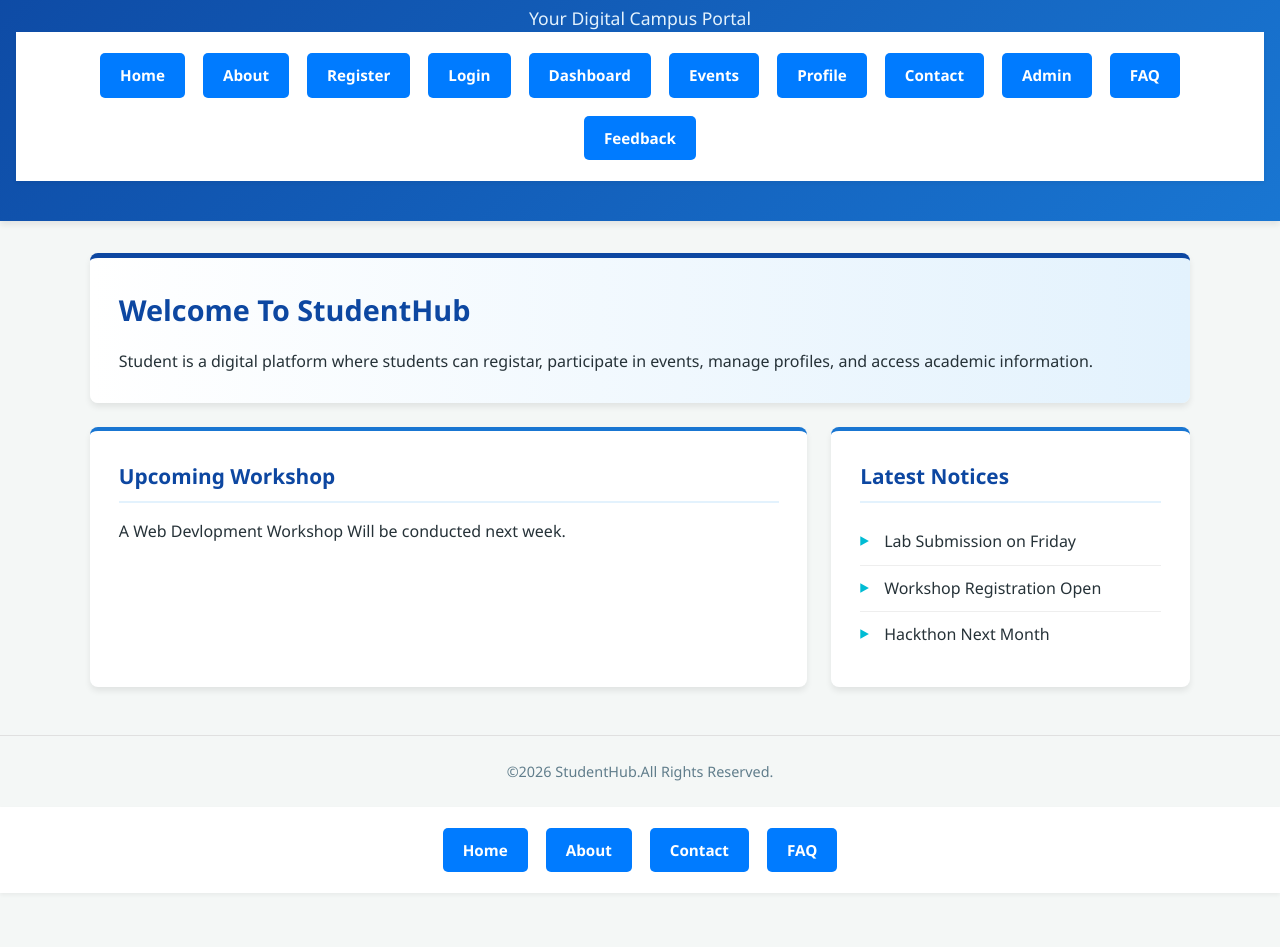
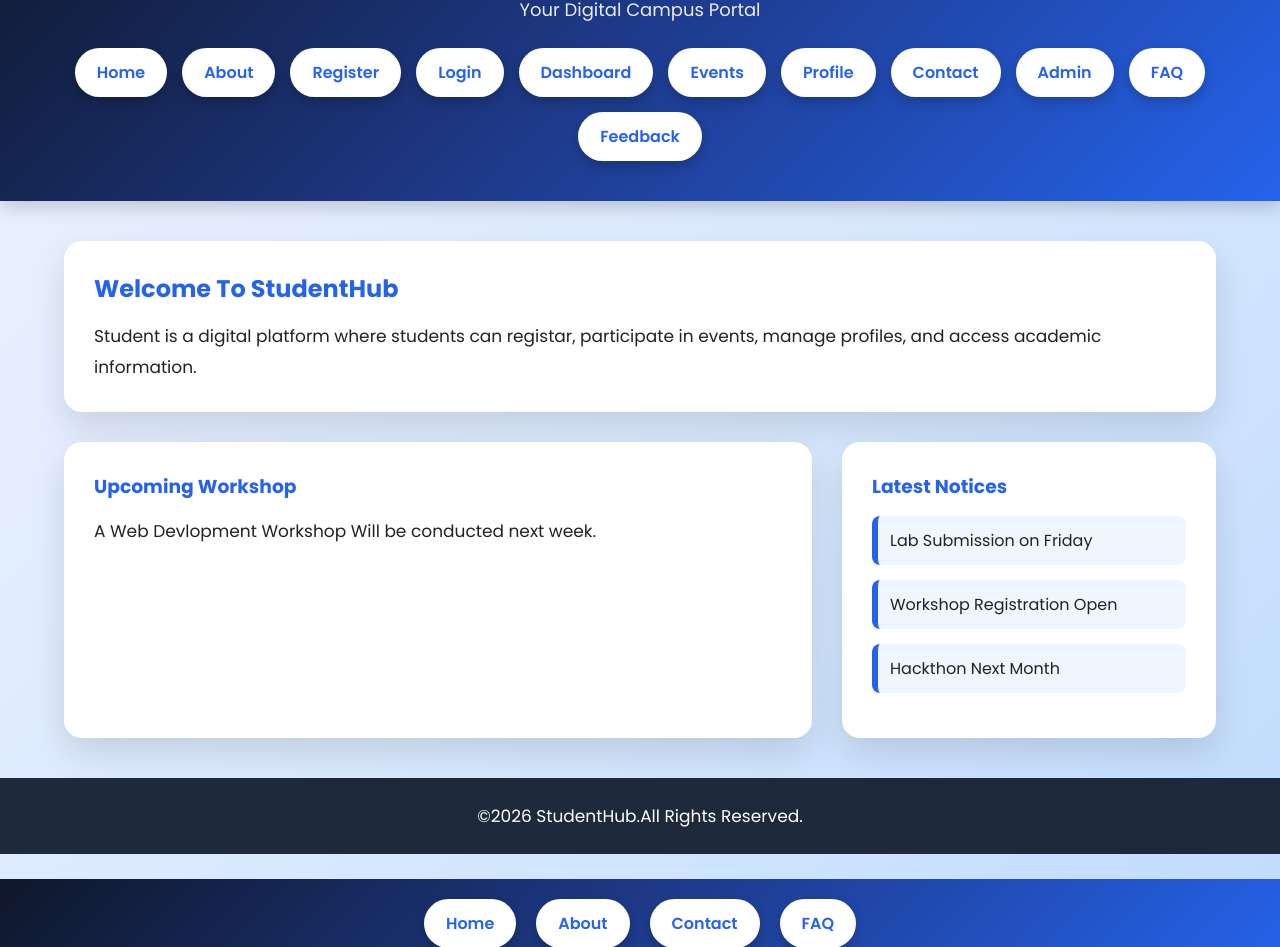
Before and after one commit to 25it048/StudentHub, a plain HTML site: page pages/index.html in a window 1280 px wide. Shown: the part 149-1096 px from the top of the page. Before the commit the page ends 1042 px from the top, so only its background shows below. Drawn offline with Linux system fonts and the light colour scheme.

Commit message:
Practical-3

```diff
--- /dev/null
+++ b/css/login.css
@@ -0,0 +1,72 @@
+@import url('https://fonts.googleapis.com/css2?family=Poppins:wght@300;400;500;600;700&display=swap');
+
+*{
+    margin:0;
+    padding:0;
+    box-sizing:border-box;
+    font-family:Poppins,sans-serif;
+}
+
+body{
+    background:linear-gradient(135deg,#0f172a,#1e3a8a,#2563eb);
+    display:flex;
+    justify-content:center;
+    align-items:center;
+    flex-direction:column;
+    height:100vh;
+}
+
+form{
+    width:350px;
+    background:#fff;
+    padding:35px;
+    border-radius:15px;
+    box-shadow:0 10px 30px rgba(0,0,0,.3);
+}
+
+h1{
+    text-align:center;
+    color:#2563eb;
+    margin-bottom:20px;
+}
+
+label{
+    display:block;
+    margin-bottom:8px;
+    font-weight:bold;
+}
+
+input{
+    width:100%;
+    padding:12px;
+    border:1px solid #ccc;
+    border-radius:8px;
+    margin-bottom:20px;
+}
+
+button{
+    width:100%;
+    padding:12px;
+    background:#2563eb;
+    color:white;
+    border:none;
+    border-radius:8px;
+    cursor:pointer;
+}
+
+button:hover{
+    background:#ebebf0;
+}
+
+.btn{
+    margin-top:20px;
+    padding:12px 25px;
+    background:#2563eb;
+    color:white;
+    text-decoration:none;
+    border-radius:8px;
+}
+
+.btn:hover{
+    background:#2563eb;
+}
--- /dev/null
+++ b/css/style.css
@@ -0,0 +1,228 @@
+/* ==========================
+   Google Font
+========================== */
+@import url('https://fonts.googleapis.com/css2?family=Poppins:wght@300;400;500;600;700&display=swap');
+
+/* ==========================
+   Reset
+========================== */
+
+*{
+    margin:0;
+    padding:0;
+    box-sizing:border-box;
+    font-family:'Poppins',sans-serif;
+}
+.logo{
+    width:180px;
+    transition:.4s;
+    animation:float 3s ease-in-out infinite;
+}
+
+.logo:hover{
+    transform:scale(1.1);
+    filter:drop-shadow(0 0 15px white);
+}
+body{
+    background:linear-gradient(135deg,#eef2ff,#dbeafe,#bfdbfe);
+    color:#222;
+    min-height:100vh;
+}
+
+/* ==========================
+   Header
+========================== */
+
+header{
+    background:linear-gradient(135deg,#0f172a,#1e3a8a,#2563eb);
+    color:white;
+    text-align:center;
+    padding:40px 20px;
+    box-shadow:0 5px 20px rgba(0,0,0,.2);
+}
+
+header h1{
+    font-size:42px;
+    margin-bottom:10px;
+    letter-spacing:2px;
+}
+
+header p{
+    font-size:18px;
+    opacity:.9;
+}
+
+/* ==========================
+   Navigation
+========================== */
+
+nav{
+    margin-top:25px;
+    display:flex;
+    justify-content:center;
+    flex-wrap:wrap;
+    gap:15px;
+}
+
+nav a{
+    text-decoration:none;
+    color:white;
+    background:white;
+    color:#2563eb;
+    padding:12px 22px;
+    border-radius:30px;
+    font-weight:600;
+    transition:.4s;
+    box-shadow:0 5px 12px rgba(0,0,0,.2);
+}
+
+nav a:hover{
+    background:#2563eb;
+    color:white;
+    transform:translateY(-5px);
+}
+
+/* ==========================
+   Main
+========================== */
+
+main{
+    width:90%;
+    max-width:1200px;
+    margin:40px auto;
+
+    display:grid;
+    grid-template-columns:2fr 1fr;
+    gap:30px;
+}
+
+/* ==========================
+   Cards
+========================== */
+
+section,
+article,
+aside{
+
+    background:white;
+    padding:30px;
+    border-radius:18px;
+    box-shadow:0 15px 35px rgba(0,0,0,.12);
+    transition:.4s;
+}
+
+section:hover,
+article:hover,
+aside:hover{
+    transform:translateY(-8px);
+}
+
+section{
+    grid-column:1/3;
+}
+
+section h2,
+article h3,
+aside h3{
+    color:#2563eb;
+    margin-bottom:15px;
+}
+
+section p,
+article p{
+    line-height:1.8;
+    font-size:17px;
+}
+
+/* ==========================
+   Notice List
+========================== */
+
+aside ul{
+    list-style:none;
+}
+
+aside li{
+    margin:15px 0;
+    padding:12px;
+    background:#eff6ff;
+    border-left:6px solid #2563eb;
+    border-radius:8px;
+    transition:.3s;
+}
+
+aside li:hover{
+    background:#dbeafe;
+    transform:translateX(8px);
+}
+
+/* ==========================
+   Footer
+========================== */
+
+footer{
+    margin-top:40px;
+    background:#1e293b;
+    color:white;
+    text-align:center;
+    padding:25px;
+    font-size:17px;
+}
+
+/* ==========================
+   Bottom Navigation
+========================== */
+
+footer + nav{
+
+    background:linear-gradient(135deg,#0f172a,#1e3a8a,#2563eb);
+    padding:20px;
+    display:flex;
+    justify-content:center;
+    gap:20px;
+    flex-wrap:wrap;
+}
+
+footer + nav a{
+
+    text-decoration:none;
+    background:white;
+    color:#2563eb;
+    padding:12px 22px;
+    border-radius:30px;
+    font-weight:600;
+    transition:.4s;
+    box-shadow:0 5px 12px rgba(0,0,0,.2);
+}
+
+footer + nav a:hover{
+
+    background:#2563eb;
+    color:white;
+    transform:translateY(-5px);
+}
+
+/* ==========================
+   Responsive
+========================== */
+
+@media(max-width:768px){
+
+main{
+    grid-template-columns:1fr;
+}
+
+section{
+    grid-column:1;
+}
+
+header h1{
+    font-size:30px;
+}
+
+nav a{
+    width:160px;
+    text-align:center;
+}
+
+}
--- a/pages/index.html
+++ b/pages/index.html
@@ -5,15 +5,13 @@
     <meta name="viewport" content="width=device-width, initial-scale=1.0">
     <title>StudentHub - Home</title>
     <link rel="icon" type="image/png" href="../image/favicon.ico">
-     <link rel="stylesheet" href="../style.css">
+   <link rel="stylesheet" href="../css/style.css"
 
 </head>
 <body>
     <header>
-         <img src="../image/logo.png" alt="StudentHub Logo" width="80">
-        <!-- <h1>
-             StudentHub
-        </h1> -->
+
+            <img src="../image/StudentHub LOGO.png" alt="StudentHub Logo" class="logo">
         <p>
            Your Digital Campus Portal
         </p>
--- a/style.css
+++ /dev/null
@@ -1,205 +0,0 @@
-header img{
-    width: 180px;   /* 90px ki jagah 180px */
-    height: auto;
-    display: block;
-    margin: 0 auto 15px;
-}
-/* =========================================
-   1. CSS VARIABLES & RESET
-========================================= */
-:root {
-  --primary-blue: #0d47a1;     /* Deep navy blue matching the pen/shield */
-  --secondary-blue: #1976d2;   /* Vibrant blue matching the graduation cap */
-  --light-blue: #e3f2fd;       /* Soft blue for hover states and backgrounds */
-  --accent-blue: #00bcd4;      /* Cyan highlight */
-  --text-dark: #263238;        /* Dark slate for readable body text */
-  --text-light: #607d8b;       /* Muted grey for subtitles */
-  --bg-color: #f4f7f6;         /* Light neutral page background */
-  --white: #ffffff;
-  --shadow: 0 4px 6px rgba(0, 0, 0, 0.08);
-  --radius: 8px;
-}
-
-* {
-  margin: 0;
-  padding: 0;
-  box-sizing: border-box;
-}
-
-body {
-  font-family: 'Segoe UI', Tahoma, Geneva, Verdana, sans-serif;
-  background-color: var(--bg-color);
-  color: var(--text-dark);
-  line-height: 1.6;
-  display: flex;
-  flex-direction: column;
-  min-height: 100vh;
-}
-
-/* =========================================
-   2. HEADER
-========================================= */
-header {
-  background: linear-gradient(135deg, var(--primary-blue), var(--secondary-blue));
-  color: var(--white);
-  text-align: center;
-  padding: 2.5rem 1rem;
-  box-shadow: var(--shadow);
-}
-
-header h1 {
-  font-size: 2.5rem;
-  font-weight: 700;
-  letter-spacing: 1px;
-  margin-bottom: 0.5rem;
-}
-
-header p {
-  font-size: 1.1rem;
-  color: var(--light-blue);
-  font-weight: 300;
-}
-
-/* =========================================
-   3. NAVIGATION BAR
-========================================= */
-nav {
-  background-color: var(--white);
-  display: flex;
-  flex-wrap: wrap;
-  justify-content: center;
-  gap: 8px;
-  padding: 1rem;
-  box-shadow: 0 2px 4px rgba(0,0,0,0.05);
-  position: sticky;
-  top: 0;
-  z-index: 100;
-}
-
-nav a {
-  text-decoration: none;
-  color: var(--primary-blue);
-  font-weight: 600;
-  font-size: 0.95rem;
-  padding: 8px 16px;
-  border-radius: 20px;
-  transition: all 0.3s ease;
-  text-transform: capitalize;
-}
-
-nav a:hover,
-nav a:focus {
-  background-color: var(--light-blue);
-  color: var(--primary-blue);
-  transform: translateY(-1px);
-}
-
-/* =========================================
-   4. MAIN CONTENT & CARDS
-========================================= */
-main {
-  max-width: 1100px;
-  width: 90%;
-  margin: 2rem auto;
-  display: grid;
-  grid-template-columns: 1fr;
-  gap: 1.5rem;
-  flex: 1;
-}
-
-/* On wider screens, create a dashboard layout (2 columns) */
-@media (min-width: 768px) {
-  main {
-    grid-template-columns: 2fr 1fr;
-  }
-
-  /* Make the main welcome section span full width */
-  main section {
-    grid-column: span 2;
-  }
-
-  /* Make footer span full width */
-  main footer {
-    grid-column: span 2;
-  }
-}
-
-/* Common styling for Section, Article, and Aside (Card UI) */
-section, article, aside {
-  background-color: var(--white);
-  padding: 1.8rem;
-  border-radius: var(--radius);
-  box-shadow: var(--shadow);
-  border-top: 4px solid var(--secondary-blue);
-}
-
-/* Highlight the main hero section */
-section {
-  border-top: 5px solid var(--primary-blue);
-  background: linear-gradient(to right, #ffffff, var(--light-blue));
-}
-
-h2, h3 {
-  color: var(--primary-blue);
-  margin-bottom: 1rem;
-  font-weight: 600;
-}
-
-h2 {
-  font-size: 1.8rem;
-}
-
-h3 {
-  font-size: 1.3rem;
-  border-bottom: 2px solid var(--light-blue);
-  padding-bottom: 0.5rem;
-}
-
-/* Notice List Styling */
-aside ul {
-  list-style-type: none;
-  padding-left: 0;
-}
-
-aside ul li {
-  position: relative;
-  padding: 10px 0 10px 24px;
-  border-bottom: 1px solid #eeeeee;
-  color: var(--text-dark);
-}
-
-aside ul li:last-child {
-  border-bottom: none;
-}
-
-/* Custom bullet points for notices */
-aside ul li::before {
-  content: "▸";
-  position: absolute;
-  left: 0;
-  color: var(--accent-blue);
-  font-weight: bold;
-  font-size: 1.2rem;
-  line-height: 1;
-}
-
-/* =========================================
-   5. FOOTER
-========================================= */
-footer {
-  text-align: center;
-  padding: 1.5rem;
-  margin-top: 1rem;
-  color: var(--text-light);
-  font-size: 0.9rem;
-  border-top: 1px solid #e0e0e0;
-}
-.btn{
-    display:inline-block;
-    padding:10px 20px;
-    margin:5px;
-    background:#007bff;
-    color:white;
-    text-decoration:none;
-    border-radius:5px;
-}
```
Also changed, not shown: pages/login.html (+15 -11 lines), image/StudentHub LOGO.png (added), image/logo.png (deleted).
